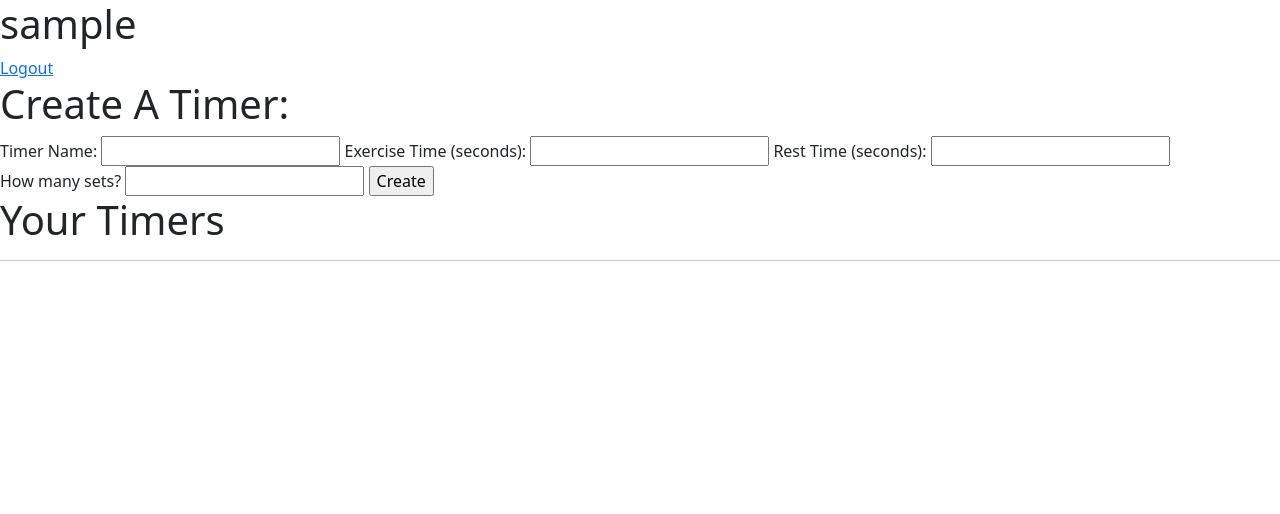
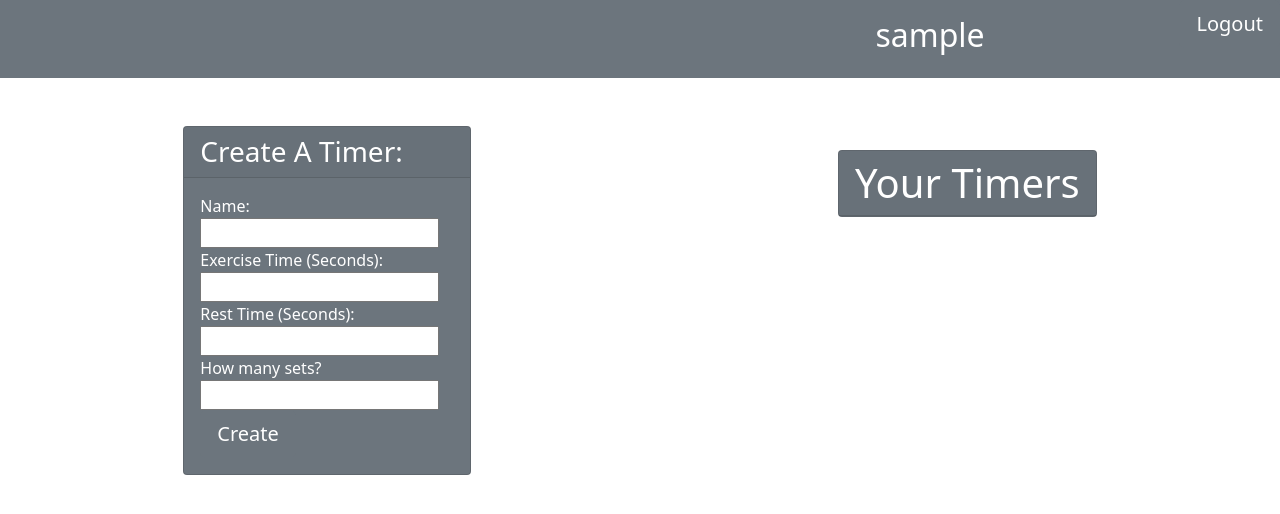
Before and after one commit to joshthecomposer/Exercise_Timers_CRUD, a Flask app: page /dashboard in a window 1280 px wide. Shown: the top 514 px of the page. Run offline with Flask 2, Linux system fonts and the light colour scheme; the visitor is signed in with stand-in values (Sample User, id 1); data that the repository does not hold is empty.

Commit message:
Update dashboard.html
I did the Boostrap for the Dashboard, next step  Edit / Delete Btn to work probably

```diff
--- a/flask_app/templates/dashboard.html
+++ b/flask_app/templates/dashboard.html
@@ -1,6 +1,6 @@
 <!DOCTYPE html>
 <html lang="en">
-<head>
+<head >
     <meta charset="UTF-8">
     <meta http-equiv="X-UA-Compatible" content="IE=edge">
     <meta name="viewport" content="width=device-width, initial-scale=1.0">
@@ -8,34 +8,48 @@
     <script src="{{ url_for('static', filename='script/timer.js') }}" defer></script>
     <script src="{{ url_for('static', filename='script/style.js') }}" defer></script>
     <script src="{{ url_for('static', filename='script/index.js') }}" defer></script>
+    <link href="https://cdn.jsdelivr.net/npm/bootstrap@5.0.2/dist/css/bootstrap.min.css" rel="stylesheet" integrity="sha384-EVSTQN3/azprG1Anm3QDgpJLIm9Nao0Yz1ztcQTwFspd3yD65VohhpuuCOmLASjC" crossorigin="anonymous">
     <title>{{session['username']}}'s Dashboard</title>
 </head>
-    <body>
-
-        <h1>{{session['username']}}</h1>
-        <a href="/logout">Logout</a>
-        <h1>Create A Timer:</h1>
+    <body >
+        <nav class="nav nav-masthead d-flex justify-content-end bg-secondary ">
+            <h2 class="w-25 p-3 text-white">{{session['username']}}</h2>
+            <a href="/logout" class="btn btn-secondary btn-lg  h-25 d-inline-block">Logout</a>
+        </nav> <br> <br>
+        <div class="d-flex justify-content-around">
+            <div class="card text-white bg-secondary mb-3 float-end" style="max-width: 18rem;">
                 <form action="/create_timer" method='POST'>
-            <label for="name">Timer Name:</label>
+                    <h3 class="card-header">Create A Timer:</h3>
+                    <div class="card-body text-white">
+                        <label for="name">Name:</label>
                         <input type="text" name="name">
-            <label for="exercise_time">Exercise Time (seconds):</label>
+                        <label for="exercise_time">Exercise Time (Seconds):</label>
                         <input type="number" name="exercise_time">
-            <label for="name">Rest Time (seconds):</label>
+                        <label for="name">Rest Time (Seconds):</label>
                         <input type="number" name="rest_time">
                         <label for="sets">How many sets?</label>
                         <input type="number" name="sets">
-            <input type="hidden" name="user_id" value="{{session['user_id']}}">
-            <input type="submit" value="Create">
+                        <input type="hidden" name="user_id" value="{{session['user_id']}}"> <br>
+                        <input type="submit" value="Create"  class="btn btn-secondary btn-lg ">
+                    </div>
                 </form>
-        <h1>Your Timers</h1>
+            </div>
+            <div> <br>
+            <div class="card text-white bg-secondary " style="max-width: 18rem;">
+                <h1 class="card-header">Your Timers</h1>
                     {%for t in all_timers%}
-        <hr>
+                <div class="card-body text-white">
                     <p>Name: {{t['name']}}</p>
                     <p>Exercise (seconds): {{t['exercise_time']}}</p>
                     <p>Rest (seconds): {{t['rest_time']}}</p>
                     <p>Total Sets: {{t['sets']}}</p>
-        <a href="/view/timer/{{t['id']}}">View</a>
+                    <a class="btn btn-secondary btn-lg " href="/view/timer/{{t['id']}}">View</a>
+                    <a class="btn btn-secondary btn-lg " href="#">Edit</a>
+                    <a class="btn btn-secondary btn-lg " href="#">Delete</a>
+                </div>
+
             {%endfor%}
-        <hr>
+            </div>
+        </div>
     </body>
 </html>
```
Lines whose indentation alone changed are shown as unchanged.
